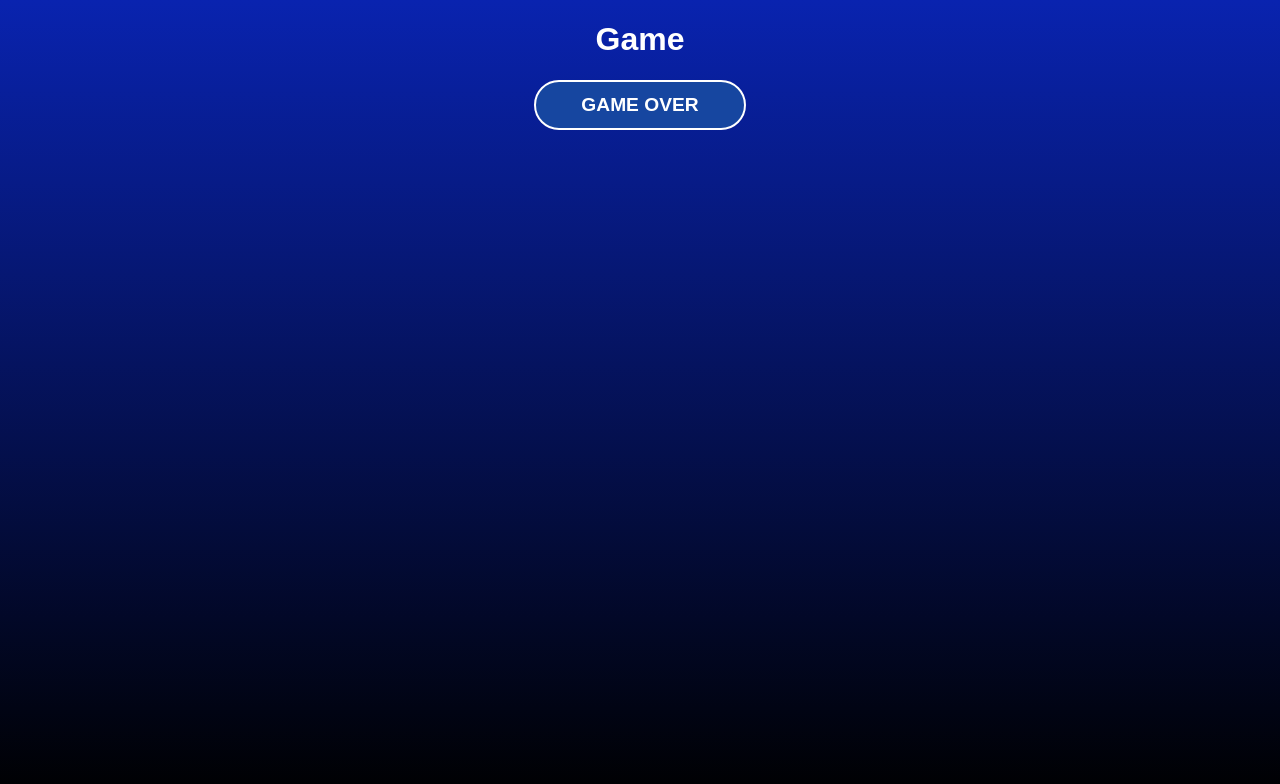
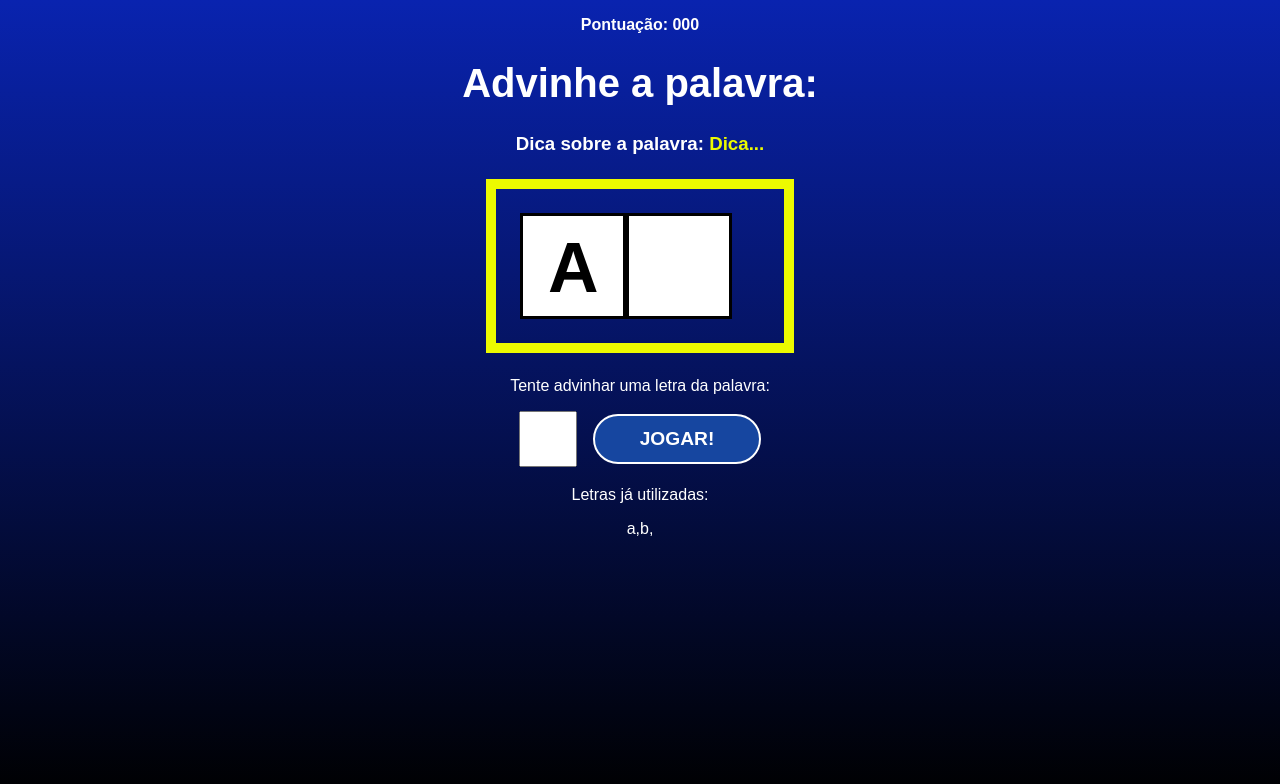
Before and after one commit to andre10dias/secret-word, a React (Vite) app in the folder secretword/: page / in a window 1280 px wide. Both pictures are taken after a click on the button "COMEÇAR O JOGO". Shown: the top 784 px of the page. Built offline with nearby package versions, Linux system fonts and the light colour scheme.

Commit message:
Tela do jogo

```diff
--- a/secretword/src/componensts/Game.css
+++ b/secretword/src/componensts/Game.css
@@ -0,0 +1,48 @@
+.game h1 {
+    font-size: 2.5rem;
+}
+
+.points span {
+    font-weight: bold;
+}
+
+.tip span {
+    color: #ecfa00;
+}
+
+.wordContainer {
+    margin: 1.5rem;
+    padding: 1.5rem;
+    border: 10px solid #ecfa00;
+    display: flex;
+}
+
+.letter, .blankSquare {
+    font-size: 70px;
+    line-height: 1.5;
+    border: 3px solid #000;
+    height: 100px;
+    width: 100px;
+    text-transform: uppercase;
+    background-color: #fff;
+    color: #000;
+    font-weight: bold;
+}
+
+.letterContainer {
+    margin-bottom: 1.2rem;
+}
+
+.letterContainer form {
+    display: flex;
+    align-items: center;
+    justify-content: center;
+}
+
+.letterContainer input {
+    height: 50px;
+    width: 50px;
+    font-size: 2em;
+    text-align: center;
+    margin-right: 1rem;
+}
--- a/secretword/src/componensts/Game.jsx
+++ b/secretword/src/componensts/Game.jsx
@@ -2,9 +2,30 @@
 
 const Game = ({ verifyLetter }) => {
   return (
-    <div>
-      <h1>Game</h1>
-      <button onClick={verifyLetter}>Game Over</button>
+    <div className="game">
+      <p className="points">
+        <span>Pontuação: 000</span>
+      </p>
+      <h1>Advinhe a palavra:</h1>
+      <h3 className="tip">
+        Dica sobre a palavra: <span>Dica...</span>
+      </h3>
+      <div className="wordContainer">
+        <span className="letter">A</span>
+        <span className="blankSquare"></span>
+      </div>
+      <div className="letterContainer">
+        <p>Tente advinhar uma letra da palavra:</p>
+        <form>
+          <input type="text" name="letter" maxLength="1" required />
+          <button>Jogar!</button>
+        </form>
+      </div>
+      <div className="wrongLettersContainer">
+        <p>Letras já utilizadas:</p>
+        <span>a,</span>
+        <span>b,</span>
+      </div>
     </div>
   )
 }
```
